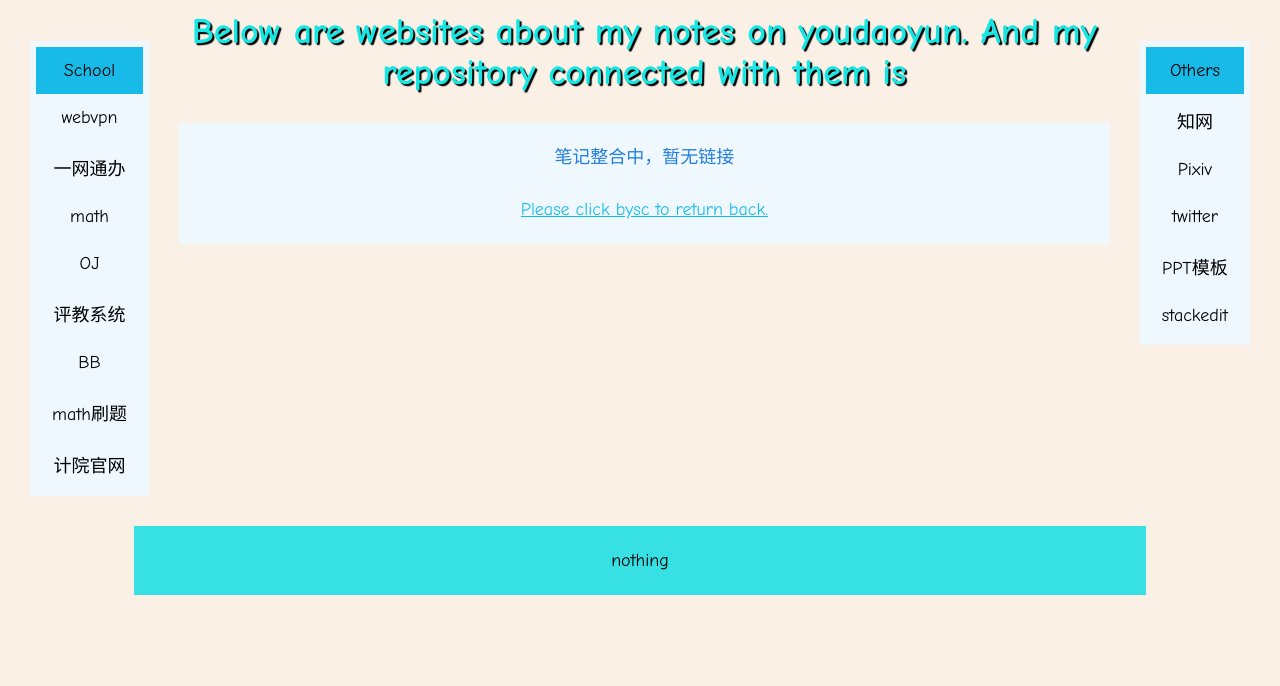
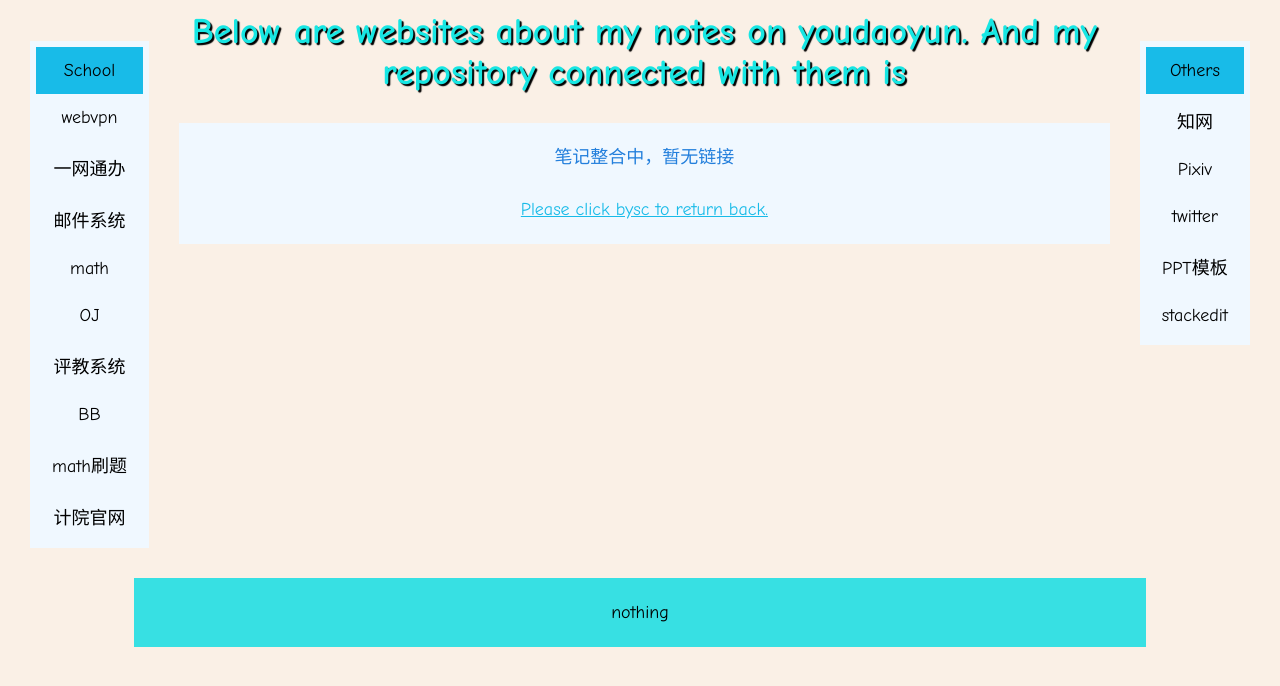
Before and after one commit to bysc/bysc.github.io, a plain HTML site: page SubHTML/Personal.html in a window 1280 px wide. Shown: the part 114-800 px from the top of the page. Drawn offline with Linux system fonts and the light colour scheme.

Commit message:
更新邮件网址

```diff
--- a/SubHTML/Personal.html
+++ b/SubHTML/Personal.html
@@ -16,6 +16,7 @@
         <li><a class="active" href="#notes" title="school websites">School</a></li>
         <li><a href="https://webvpn.neu.edu.cn/">webvpn</a></li>
         <li><a href="https://eone.neu.edu.cn/">一网通办</a></li>
+        <li><a href="https://stu.neu.edu.cn/">邮件系统</a></li>
         <li><a href="https://mathe.neu.edu.cn/">math</a></li>
         <li><a href="https://oj.neu.edu.cn/">OJ</a></li>
         <li><a href="http://tqme.neu.edu.cn/">评教系统</a></li>
```
Also changed, not shown: 1 other file.
